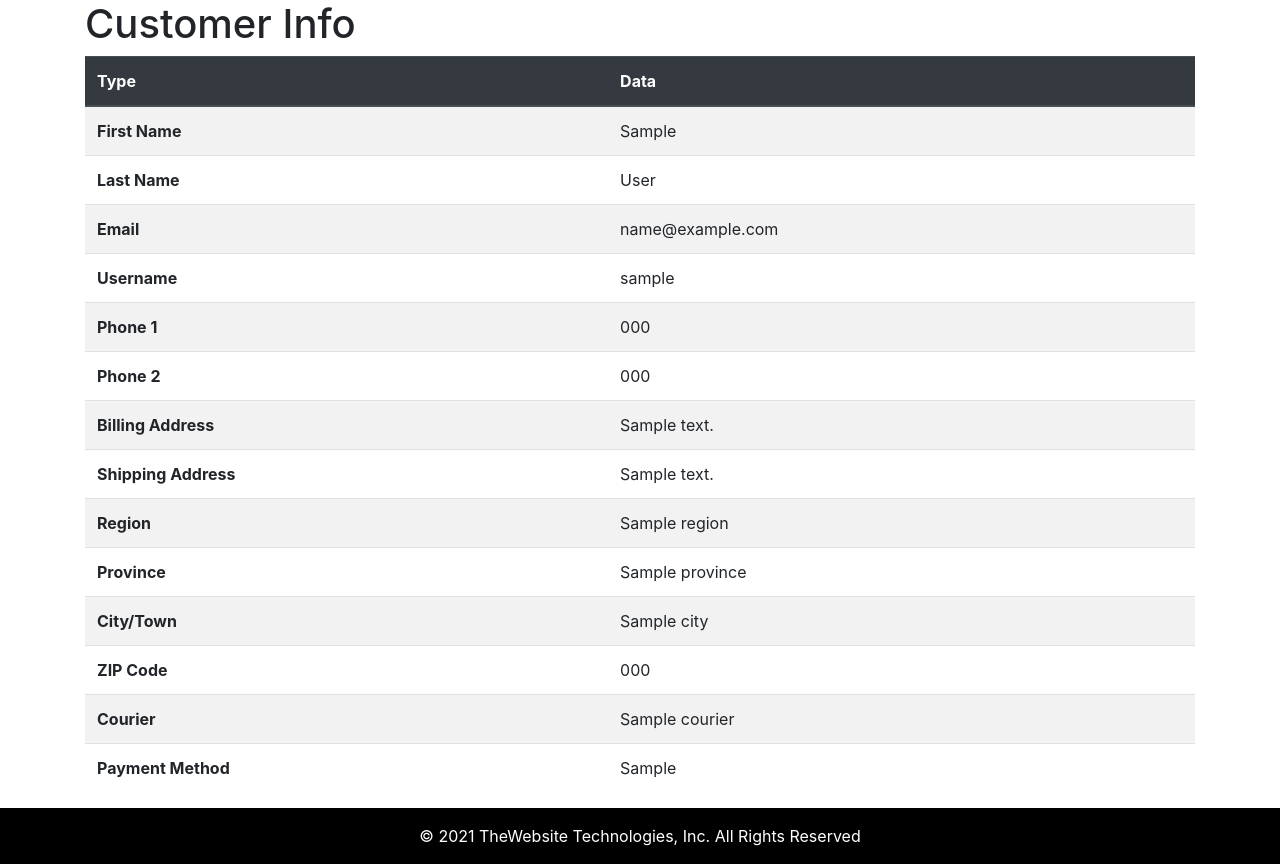
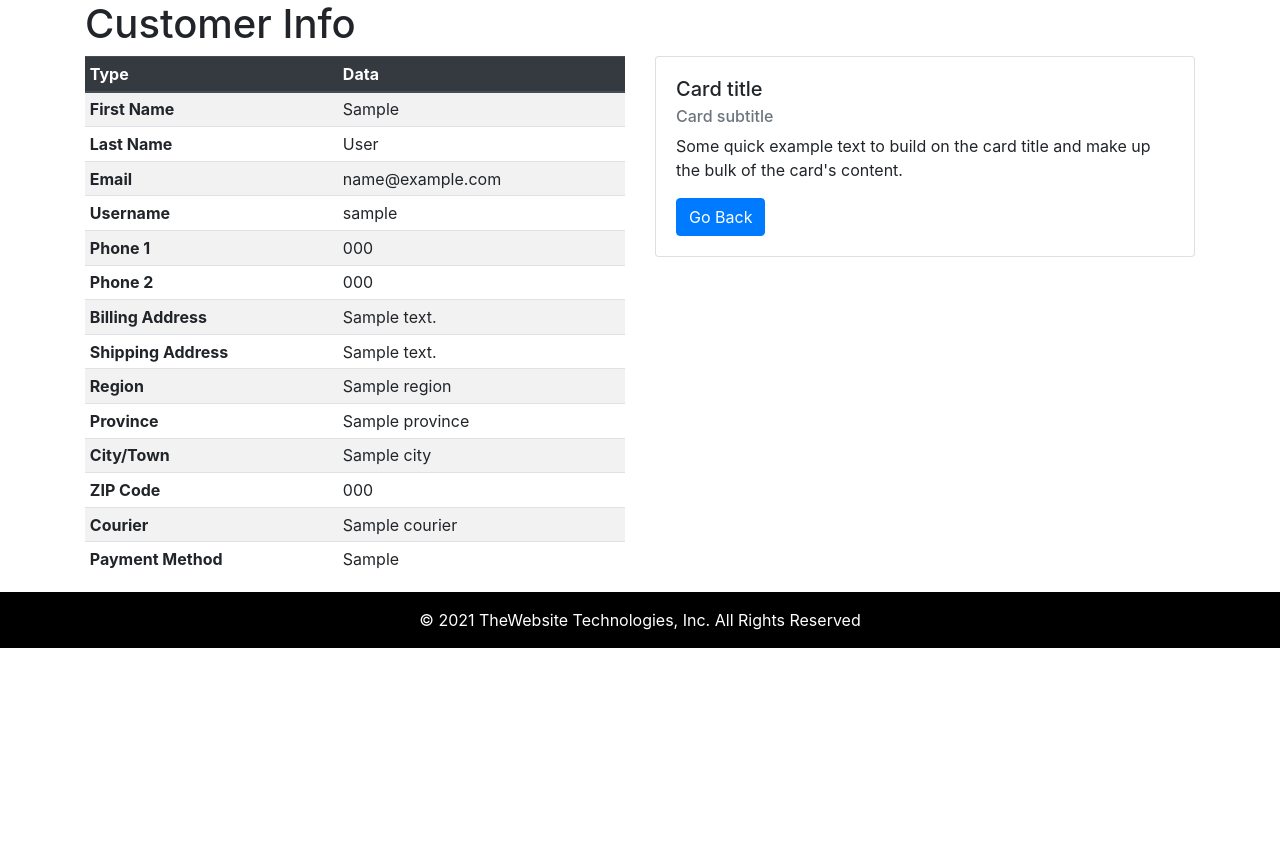
Before and after one commit to jjpormento21/TheJaJeJiJoJu, a Flask app: template templates/admin/customer-info.html in a window 1280 px wide. Shown: the part 56-920 px from the top of the page. After the commit the page ends 704 px from the top, so only its background shows below. Run offline with Flask 2, Linux system fonts and the light colour scheme; the template is opened without the code that fills it: most values are stand-ins (such as "Sample title", 1, 10 or a date in 2020); some libraries are stand-ins or nearby versions.

Commit message:
fixed conflicts

```diff
--- a/templates/admin/customer-info.html
+++ b/templates/admin/customer-info.html
@@ -8,7 +8,9 @@
 <div class="container">
     <h1>Customer Info</h1>
 
-    <table class="table table-striped table-hover">
+    <div class="row">
+        <div class="col">
+            <table class="table table-sm table-striped table-hover">
                 <thead class="thead-dark">
                     <tr>
                         <th>Type</th>
@@ -75,4 +77,16 @@
                 </tbody>
             </table>
         </div>
+        <div class="col">
+            <div class="card">
+                <div class="card-body">
+                  <h5 class="card-title">Card title</h5>
+                  <h6 class="card-subtitle mb-2 text-muted">Card subtitle</h6>
+                  <p class="card-text">Some quick example text to build on the card title and make up the bulk of the card's content.</p>
+                  <a href="#" class="btn btn-primary">Go Back</a>
+                </div>
+              </div>
+        </div>
+    </div>
+</div>
 {% endblock %}
```
Lines whose indentation alone changed are shown as unchanged.
